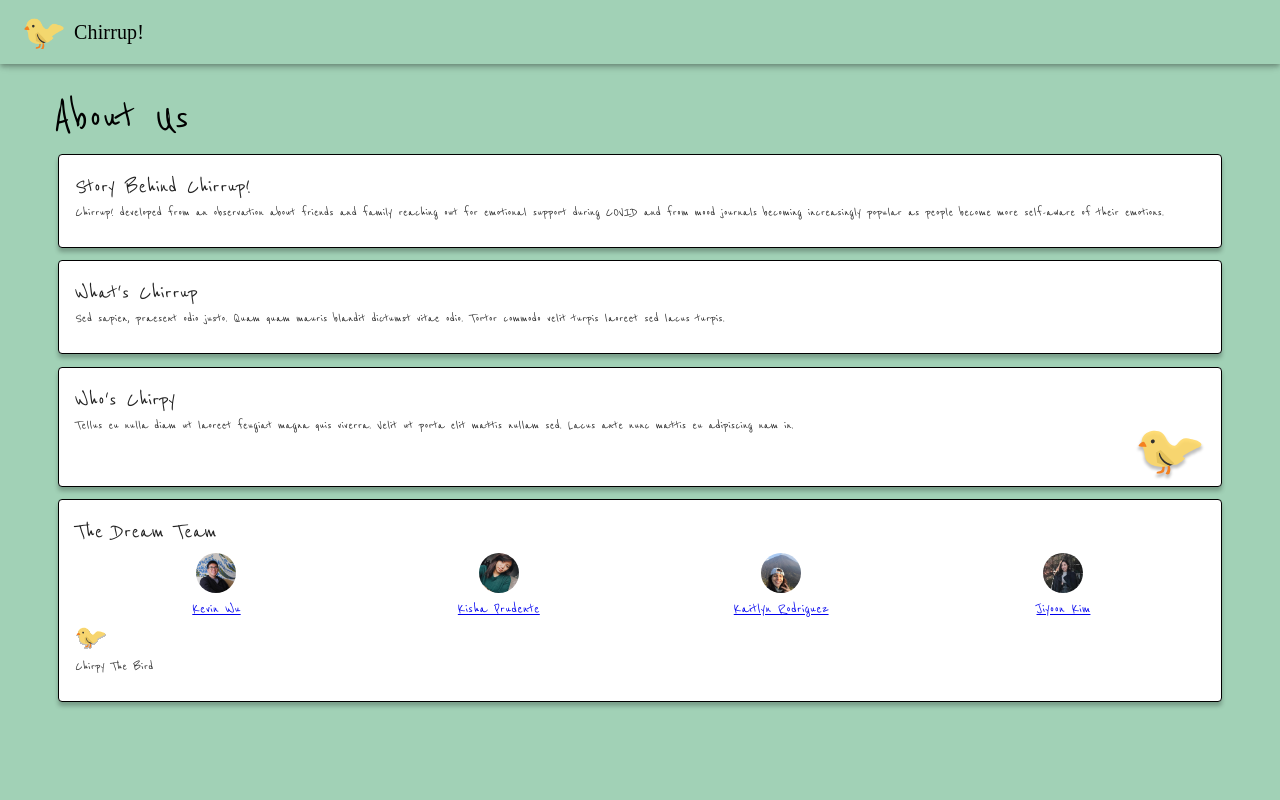
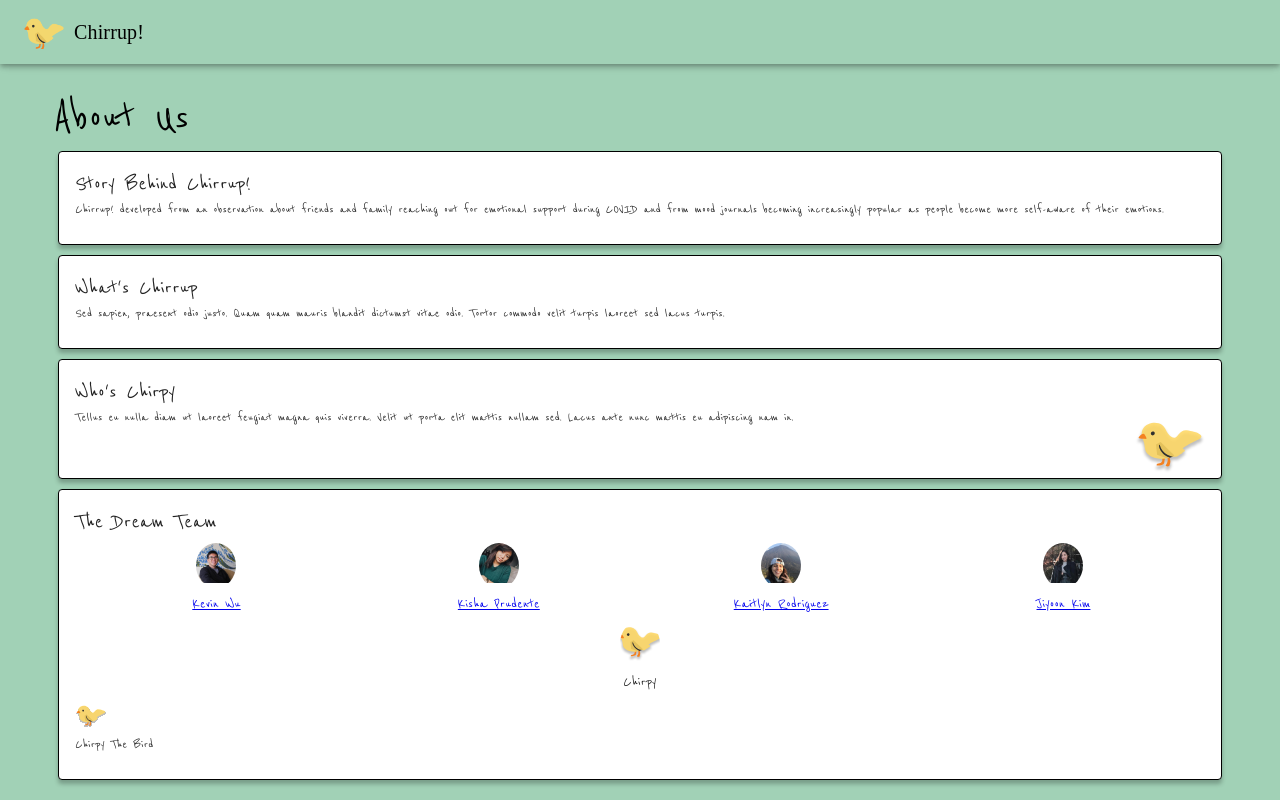
Before and after one commit to kishaprudente/madagascar, a React (Create React App) app in the folder client/: page /about in a window 1280 px wide. Built offline with nearby package versions, Linux system fonts and the light colour scheme; a web font is replaced by a local one.

Commit message:
added chirpy to avatars

```diff
--- a/client/src/components/Avatars.js
+++ b/client/src/components/Avatars.js
@@ -2,12 +2,15 @@ import React from 'react';
 import { Link } from 'react-router-dom';
 import Avatar from '@material-ui/core/Avatar';
 import Grid from '@material-ui/core/Grid';
+import Typography from '@material-ui/core/Typography';
 
 import jiyoonKim from '../assets/avatars/jiyoonKim.jpeg';
 import kaitlynRodriguez from '../assets/avatars/kaitlynRodriguez.jpeg';
 import kevinWu from '../assets/avatars/kevinWu.jpeg';
 import kishaPrudente from '../assets/avatars/kishaPrudente.jpeg';
-import { Typography } from '@material-ui/core';
+import chirpy from '../assets/chirpy.svg';
+
+
 
 export default function ImageAvatars() {
 // const axios = require('axios');
@@ -57,6 +60,10 @@ export default function ImageAvatars() {
           <Link to='https://github.com/jiyoon9886'>Jiyoon Kim</Link>
         </Typography>
       </Grid>
+      <Grid item xs={6} sm={3} style={avatar}>
+        <Avatar alt='chirpy the bird' src={chirpy} style={avatar} />
+        <Typography style={font}>Chirpy</Typography>
+      </Grid>
     </Grid>
   );
 }
@@ -68,7 +75,8 @@ const avatarBlock = {
 const avatar = {
   display: 'inline-block',
   alignContent: 'center',
-  textAlign: 'center',
+	textAlign: 'center',
+	paddingBottom: '5px',
 };
 
 const font = {
```
